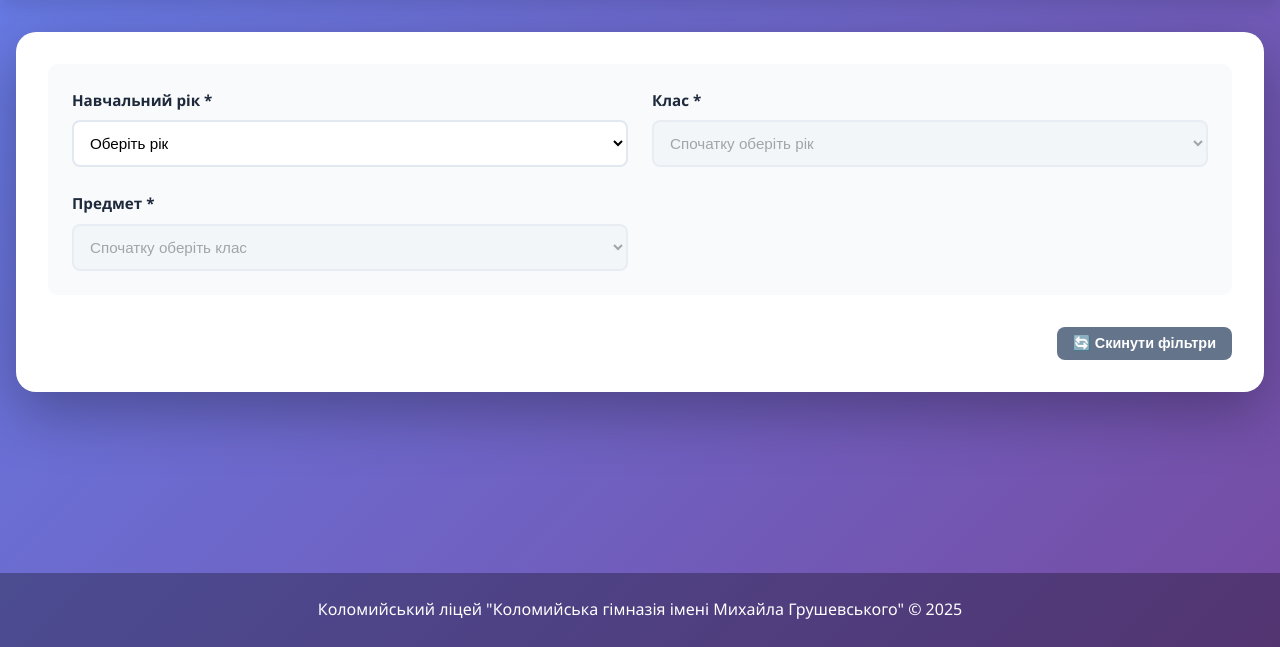
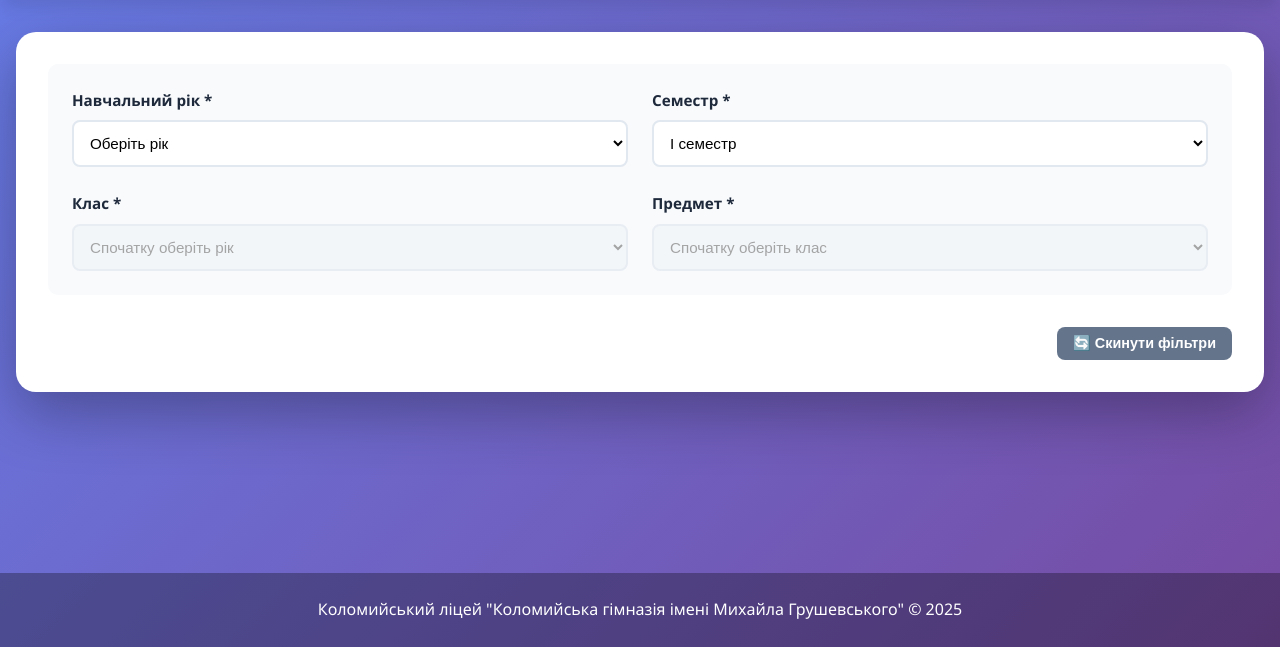
Before and after one commit to pastushak/school-monitoring, a Flask app: template templates/teacher_form.html in a window 1280 px wide. Shown: the part 153-800 px from the top of the page. Run offline with Flask 3, Linux system fonts and the light colour scheme; the template is opened without the code that fills it, so the values that code supplies are empty.

Commit message:
Add semester selection to teacher form + complete gradient design for all pages

```diff
--- a/static/css/style.css
+++ b/static/css/style.css
@@ -116,7 +116,7 @@ main {
 
 .selection-grid {
     display: grid;
-    grid-template-columns: 1fr 1fr 1fr; /* 3 рівні колонки */
+    grid-template-columns: repeat(4, 1fr); /* 4 рівні колонки */
     gap: 1.5rem;
     margin-bottom: 2rem;
     padding: 1.5rem;
@@ -673,7 +673,7 @@ footer {
 
 @media screen and (max-width: 1400px) {
     .selection-grid {
-        grid-template-columns: repeat(2, 1fr);
+        grid-template-columns: repeat(2, 1fr); /* 2 колонки на планшетах */
     }
 
     .results-grid {
@@ -716,7 +716,7 @@ footer {
     }
 
     .selection-grid {
-        grid-template-columns: 1fr !important;
+        grid-template-columns: 1fr !important; /* 1 колонка на телефонах */
         gap: 1rem !important;
         padding: 1rem;
     }
--- a/templates/teacher_form.html
+++ b/templates/teacher_form.html
@@ -155,6 +155,14 @@
                         </div>
 
                         <div class="form-group-inline">
+                            <label for="semester">Семестр *</label>
+                            <select id="semester" name="semester" required>
+                                <option value="1">I семестр</option>
+                                <option value="2">II семестр</option>
+                            </select>
+                        </div>
+
+                        <div class="form-group-inline">
                             <label for="class">Клас *</label>
                             <select id="class" name="class" required disabled>
                                 <option value="">Спочатку оберіть рік</option>
```
